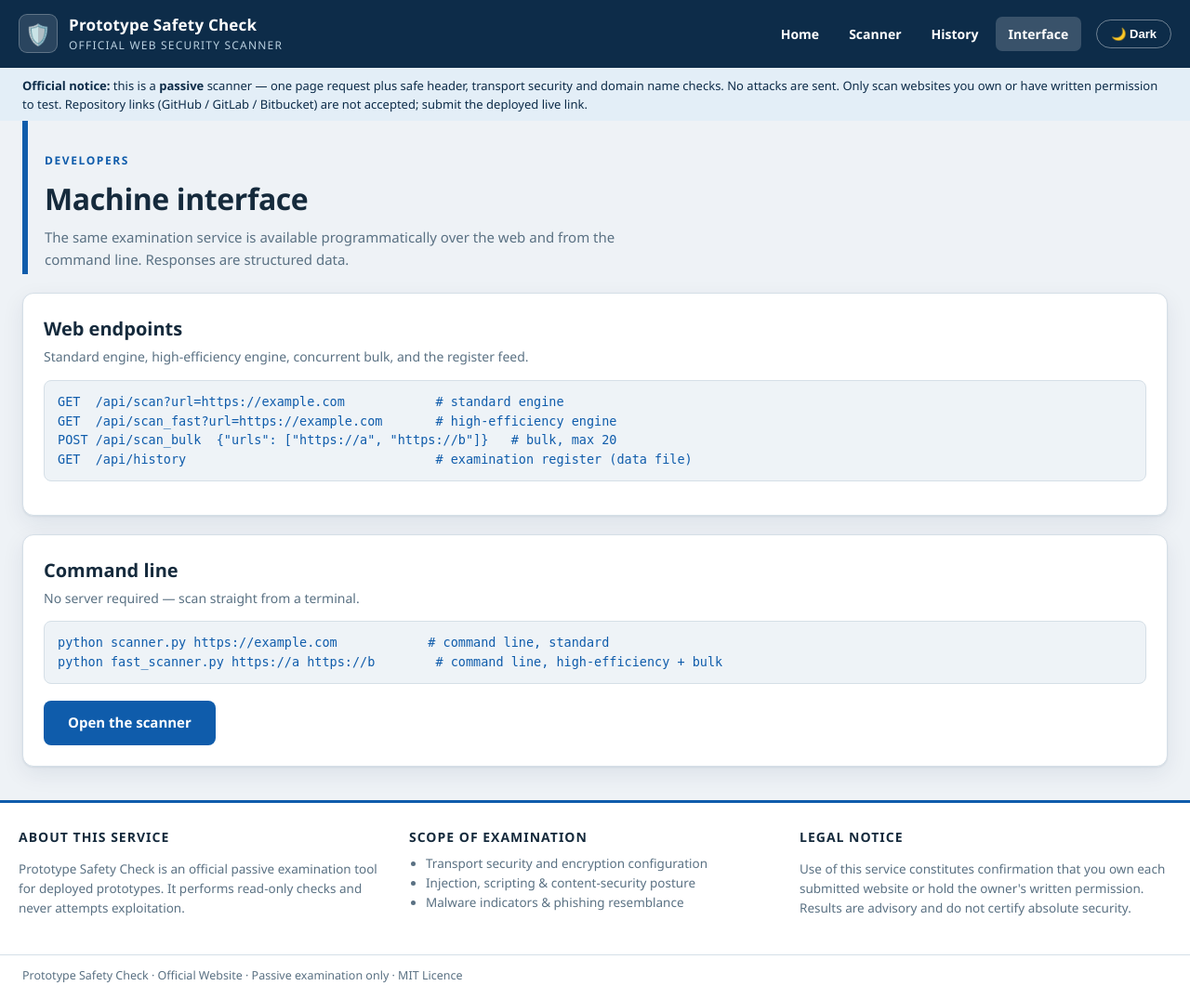
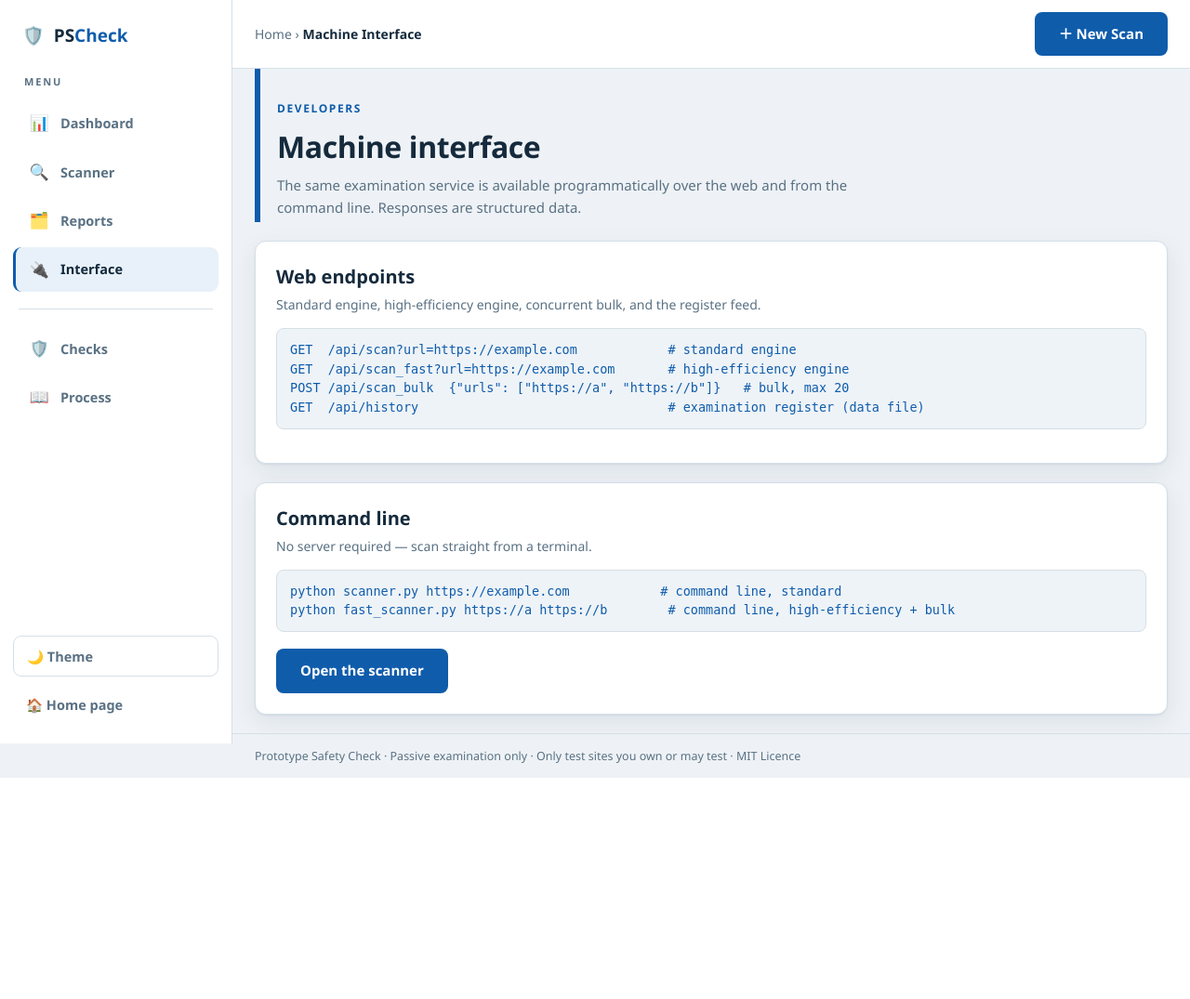
Before and after one commit to arkap1502/prototype-safety-check, a Flask app: page /api in a window 1280 px wide. Shown: the whole page at 93% size. After the commit the page ends 837 px from the top, so only its background shows below. Run offline with Flask 3, Linux system fonts and the light colour scheme; some libraries are stand-ins or nearby versions.

Commit message:
Update project

```diff
--- a/app.py
+++ b/app.py
@@ -43,6 +43,47 @@ def index():
     return render_template("scanner.html", history=load_history(),
                            error=None, engine="standard", prefill="",
                            active="scanner")
+
+
+@app.route("/dashboard", methods=["GET"])
+def dashboard():
+    hist = load_history()
+    counts = {"Safe": 0, "Risky": 0, "Critical": 0, "Error": 0}
+    fails = warnings = 0
+    for h in hist:
+        v = h.get("verdict", "Error")
+        if v in counts:
+            counts[v] += 1
+        else:
+            counts["Error"] += 1
+        fails += h.get("fails", 0) or 0
+        warnings += h.get("warnings", 0) or 0
+    total = sum(counts.values())
+    palette = [("Safe", "#22c55e"), ("Risky", "#f59e0b"),
+               ("Critical", "#ef4444"), ("Error", "#64748b")]
+    segments = [{"label": k, "count": counts[k], "color": c} for k, c in palette]
+    if total:
+        stops, acc = [], 0.0
+        for s in segments:
+            pct = 100.0 * s["count"] / total
+            stops.append(f"{s['color']} {acc:.1f}% {acc + pct:.1f}%")
+            acc += pct
+        donut = "conic-gradient(" + ", ".join(stops) + ")"
+    else:
+        donut = "var(--line)"
+    coverage = [
+        {"icon": "💉", "name": "SQL Injection", "pct": 100},
+        {"icon": "✨", "name": "Cross-Site Scripting", "pct": 100},
+        {"icon": "🦠", "name": "Malware", "pct": 100},
+        {"icon": "🎣", "name": "Phishing", "pct": 100},
+        {"icon": "🌊", "name": "DoS Exposure", "pct": 100},
+        {"icon": "🔒", "name": "Man-in-the-Middle", "pct": 100},
+    ]
+    return render_template("dashboard.html", active="dashboard",
+                           stats={"total": total, "counts": counts,
+                                  "fails": fails, "warnings": warnings},
+                           segments=segments, donut=donut,
+                           coverage=coverage, recent=hist[:6])
 
 
 @app.route("/history", methods=["GET"])
@@ -95,7 +136,8 @@ def _run_scan(raw, consent, engine):
             "engine": report.get("engine", "standard"),
             "time": datetime.now(timezone.utc).strftime("%Y-%m-%d %H:%M UTC"),
         })
-        return render_template("report.html", report=report, active="scanner")
+        return render_template("report.html", report=report, active="scanner",
+                               crumb="Examination Report")
     try:
         batch = scan_urls(urls, max_workers=8)
     except ValueError as e:
@@ -109,7 +151,8 @@ def _run_scan(raw, consent, engine):
             "engine": r.get("engine", "fast"),
             "time": datetime.now(timezone.utc).strftime("%Y-%m-%d %H:%M UTC"),
         })
-    return render_template("bulk.html", bulk=batch, active="scanner")
+    return render_template("bulk.html", bulk=batch, active="scanner",
+                           crumb="Bulk Outcome")
 
 
 @app.route("/scan", methods=["POST"])
--- a/templates/base.html
+++ b/templates/base.html
@@ -12,8 +12,6 @@
     --bg:#eef2f6; --surface:#ffffff; --surface-2:#f5f8fb;
     --text:#152a3c; --muted:#5a7183; --line:#d5dfe7;
     --primary:#0f5cab; --primary-dark:#0a447f; --primary-ink:#ffffff;
-    --header-bg:#0d2c49; --header-text:#ffffff; --header-muted:#b9cfdf;
-    --notice-bg:#e3eef7; --notice-text:#0d2c49;
     --green:#047857; --green-bg:#e6f4ee; --amber:#b45309; --amber-bg:#fdf1e0;
     --red:#b91c1c; --red-bg:#fdecec; --info-bg:#e8f1f9;
     --input-bg:#f7fafc; --placeholder:#8499a8; --code-bg:#eef3f7;
@@ -40,28 +36,45 @@
   .container { max-width:100%; margin:0; padding:0 24px; }
   a { color:var(--primary); }
 
-  /* ---------- header ---------- */
-  .site-header { background:var(--header-bg); color:var(--header-text); }
-  .header-inner { display:flex; align-items:center; gap:16px; padding:14px 20px; }
-  .brand { display:flex; align-items:center; gap:12px; margin-right:auto;
-    color:var(--header-text); text-decoration:none; }
-  .brand-mark { display:inline-flex; align-items:center; justify-content:center;
-    width:42px; height:42px; border-radius:9px; font-size:22px;
-    background:rgba(255,255,255,.12); border:1px solid rgba(255,255,255,.25); }
-  .brand strong { display:block; font-size:17px; letter-spacing:.2px; }
-  .brand small { display:block; font-size:12px; color:var(--header-muted); letter-spacing:1.2px; text-transform:uppercase; }
-  .main-nav { display:flex; gap:4px; }
-  .main-nav a { color:var(--header-text); text-decoration:none; font-size:14px; font-weight:600;
-    padding:8px 14px; border-radius:7px; }
-  .main-nav a:hover { background:rgba(255,255,255,.12); }
-  .main-nav a.current { background:rgba(255,255,255,.18); }
-  .theme-toggle { background:transparent; color:var(--header-text);
-    border:1px solid rgba(255,255,255,.4); border-radius:999px; padding:7px 15px;
-    font-size:13px; font-weight:700; cursor:pointer; white-space:nowrap; }
-  .theme-toggle:hover { background:rgba(255,255,255,.12); }
-  .notice-bar { background:var(--notice-bg); color:var(--notice-text);
-    font-size:13px; border-top:1px solid rgba(255,255,255,.08); }
-  .notice-bar .container { padding-top:8px; padding-bottom:8px; }
+  /* ---------- app shell + left sidebar (dashboard style) ---------- */
+  .app-shell { display:flex; min-height:100vh; }
+  .sidebar { width:250px; flex-shrink:0; background:var(--surface);
+    border-right:1px solid var(--line); padding:20px 14px;
+    display:flex; flex-direction:column; gap:4px;
+    position:sticky; top:0; height:100vh; }
+  .side-brand { display:flex; align-items:center; gap:10px; text-decoration:none;
+    color:var(--text); font-size:19px; font-weight:800; padding:4px 10px 16px; }
+  .side-brand span b { color:var(--primary); }
+  .side-label { font-size:11px; font-weight:800; letter-spacing:1.8px; color:var(--muted);
+    margin:6px 12px 8px; }
+  .sidebar nav { display:flex; flex-direction:column; gap:4px; }
+  .sidebar nav a { display:flex; align-items:center; gap:12px; padding:11px 14px;
+    border-radius:9px; color:var(--muted); text-decoration:none;
+    font-weight:600; font-size:14.5px; border-left:3px solid transparent; }
+  .sidebar nav a i { font-style:normal; font-size:17px; width:22px; text-align:center; }
+  .sidebar nav a:hover { background:var(--surface-2); color:var(--text); }
+  .sidebar nav a.on { background:var(--info-bg); color:var(--text); border-left-color:var(--primary); }
+  .side-sep { border:0; border-top:1px solid var(--line); margin:14px 6px; }
+  .side-foot { margin-top:auto; display:flex; flex-direction:column; gap:8px; }
+  .side-foot a.home-link { display:flex; align-items:center; gap:12px; padding:11px 14px;
+    border-radius:9px; color:var(--muted); text-decoration:none; font-weight:600; font-size:14.5px; }
+  .side-foot a.home-link:hover { background:var(--surface-2); color:var(--text); }
+  .theme-side { display:flex; align-items:center; gap:12px; padding:11px 14px; border-radius:9px;
+    background:transparent; border:1px solid var(--line); color:var(--muted);
+    font-weight:600; font-size:14.5px; cursor:pointer; font-family:inherit; width:100%; }
+  .theme-side:hover { color:var(--text); border-color:var(--primary); }
+
+  .main-col { flex:1; min-width:0; display:flex; flex-direction:column; }
+  .topbar { display:flex; align-items:center; gap:12px; padding:13px 24px;
+    background:var(--surface); border-bottom:1px solid var(--line);
+    position:sticky; top:0; z-index:40; }
+  .crumbs { font-size:14px; color:var(--muted); margin-right:auto; }
+  .crumbs a { color:var(--muted); text-decoration:none; }
+  .crumbs a:hover { color:var(--primary); }
+  .crumbs strong { color:var(--text); font-weight:700; }
+  .btn-small { padding:9px 18px; font-size:13.5px; }
+  .mini-footer { margin-top:auto; padding:14px 24px; border-top:1px solid var(--line);
+    color:var(--muted); font-size:12.5px; }
 
   /* ---------- page hero strip (per-page identity) ---------- */
   .page-hero { padding:30px 0 4px; }
@@ -163,79 +201,67 @@
     padding:12px 14px; font-size:13.5px; overflow-x:auto; }
   pre.api code, code.inline { color:var(--primary); }
   .next-links { display:flex; gap:10px; flex-wrap:wrap; margin:18px 0 0; }
-  .site-footer { border-top:3px solid var(--primary); margin-top:36px;
-    background:var(--surface); }
-  .footer-grid { display:grid; grid-template-columns:repeat(auto-fit,minmax(220px,1fr));
-    gap:20px; padding:26px 20px; }
-  .site-footer h4 { margin:0 0 8px; font-size:14px; text-transform:uppercase; letter-spacing:1px; }
-  .site-footer p, .site-footer li { font-size:13.5px; color:var(--muted); }
-  .site-footer ul { margin:0; padding-left:18px; }
-  .footer-base { border-top:1px solid var(--line); font-size:12.5px; color:var(--muted); }
-  .footer-base .container { padding-top:12px; padding-bottom:16px; }
 
-  @media (max-width:760px){
-    .container { padding:0 16px; }
-    .main-nav { display:none; } .form-row .btn { width:100%; }
-    .page-hero h1 { font-size:26px; }
+  @media (max-width:900px){
+    .app-shell { flex-direction:column; }
+    .sidebar { width:100%; height:auto; position:static; flex-direction:row;
+      align-items:center; padding:10px 12px; overflow-x:auto; border-right:0;
+      border-bottom:1px solid var(--line); }
+    .side-brand { padding:6px 10px; font-size:17px; white-space:nowrap; }
+    .side-label, .side-sep, .side-foot { display:none; }
+    .sidebar nav { flex-direction:row; }
+    .sidebar nav a { white-space:nowrap; border-left:0; border-bottom:3px solid transparent;
+      border-radius:7px 7px 0 0; }
+    .sidebar nav a.on { border-bottom-color:var(--primary); }
+    .dash-grid { grid-template-columns:1fr; }
   }
   @media print {
-    .site-header, .site-footer, .no-print { display:none !important; }
+    .sidebar, .topbar, .mini-footer, .no-print { display:none !important; }
     body { background:#fff; } .card { box-shadow:none; }
   }
 </style>
 </head>
 <body>
 
-<header class="site-header">
-  <div class="container header-inner">
-    <a class="brand" href="/">
-      <span class="brand-mark">🛡️</span>
-      <div><strong>Prototype Safety Check</strong><small>Official Web Security Scanner</small></div>
-    </a>
-    <nav class="main-nav no-print" aria-label="Primary">
-      <a href="/" class="{% if active == 'home' %}current{% endif %}">Home</a>
-      <a href="/scanner" class="{% if active == 'scanner' %}current{% endif %}">Scanner</a>
-      <a href="/history" class="{% if active == 'history' %}current{% endif %}">History</a>
-      <a href="/api" class="{% if active == 'api' %}current{% endif %}">Interface</a>
+<div class="app-shell">
+  <aside class="sidebar no-print" aria-label="Section navigation">
+    <a class="side-brand" href="/">🛡️ <span>PS<b>Check</b></span></a>
+    <div class="side-label">MENU</div>
+    <nav>
+      <a href="/dashboard" class="{% if active == 'dashboard' %}on{% endif %}"><i>📊</i>Dashboard</a>
+      <a href="/scanner" class="{% if active == 'scanner' %}on{% endif %}"><i>🔍</i>Scanner</a>
+      <a href="/history" class="{% if active == 'history' %}on{% endif %}"><i>🗂️</i>Reports</a>
+      <a href="/api" class="{% if active == 'api' %}on{% endif %}"><i>🔌</i>Interface</a>
     </nav>
-    <button type="button" id="theme-toggle" class="theme-toggle" onclick="toggleTheme()">🌙 Dark</button>
+    <hr class="side-sep">
+    <nav>
+      <a href="/#checks"><i>🛡️</i>Checks</a>
+      <a href="/#how"><i>📖</i>Process</a>
+    </nav>
+    <div class="side-foot">
+      <button type="button" class="theme-side" id="theme-toggle" onclick="toggleTheme()">🌙 Theme</button>
+      <a class="home-link" href="/">🏠 Home page</a>
     </div>
-  <div class="notice-bar"><div class="container">
-    <strong>Official notice:</strong> this is a <strong>passive</strong> scanner — one page request plus safe
-    header, transport security and domain name checks. No attacks are sent. Only scan websites you own or have written permission to test.
-    Repository links (GitHub / GitLab / Bitbucket) are not accepted; submit the deployed live link.
-  </div></div>
-</header>
+  </aside>
+
+  <div class="main-col">
+    <div class="topbar no-print">
+      {% set crumbs = {'dashboard':'Dashboard','scanner':'New Examination','history':'Examination Register','api':'Machine Interface'} %}
+      <div class="crumbs"><a href="/">Home</a> › <strong>{{ crumb|default(crumbs.get(active, 'Console')) }}</strong></div>
+      {% if active != 'scanner' %}
+      <a class="btn btn-small" href="/scanner" style="text-decoration:none;">＋ New Scan</a>
+      {% endif %}
+    </div>
 
     <main class="container">
     {% block content %}{% endblock %}
     </main>
 
-<footer class="site-footer">
-  <div class="container footer-grid">
-    <div>
-      <h4>About this service</h4>
-      <p>Prototype Safety Check is an official passive examination tool for deployed prototypes.
-        It performs read-only checks and never attempts exploitation.</p>
-    </div>
-    <div>
-      <h4>Scope of examination</h4>
-      <ul>
-        <li>Transport security and encryption configuration</li>
-        <li>Injection, scripting &amp; content-security posture</li>
-        <li>Malware indicators &amp; phishing resemblance</li>
-      </ul>
-    </div>
-    <div>
-      <h4>Legal notice</h4>
-      <p>Use of this service constitutes confirmation that you own each submitted website or hold
-        the owner's written permission. Results are advisory and do not certify absolute security.</p>
+    <footer class="mini-footer">
+      Prototype Safety Check · Passive examination only · Only test sites you own or may test · MIT Licence
+    </footer>
   </div>
 </div>
-  <div class="footer-base"><div class="container">
-    Prototype Safety Check · Official Website · Passive examination only · MIT Licence
-  </div></div>
-</footer>
 
 {% block scripts %}{% endblock %}
 <script>
@@ -243,7 +269,7 @@ function paintThemeButton(){
   var b = document.getElementById('theme-toggle');
   if (!b) return;
   var t = document.documentElement.getAttribute('data-theme') || 'light';
-  b.textContent = (t === 'dark') ? '☀️ Light' : '🌙 Dark';
+  b.textContent = (t === 'dark') ? '☀️ Theme' : '🌙 Theme';
 }
 function toggleTheme(){
   var cur = document.documentElement.getAttribute('data-theme') || 'light';
```
Also changed, not shown: other parts of templates/base.html (+30 -7 lines), history.json (+56 -15 lines), templates/dashboard.html (added, +85 -0 lines), templates/landing.html (+4 -4 lines), README.md. Lines whose indentation alone changed are shown as unchanged.
